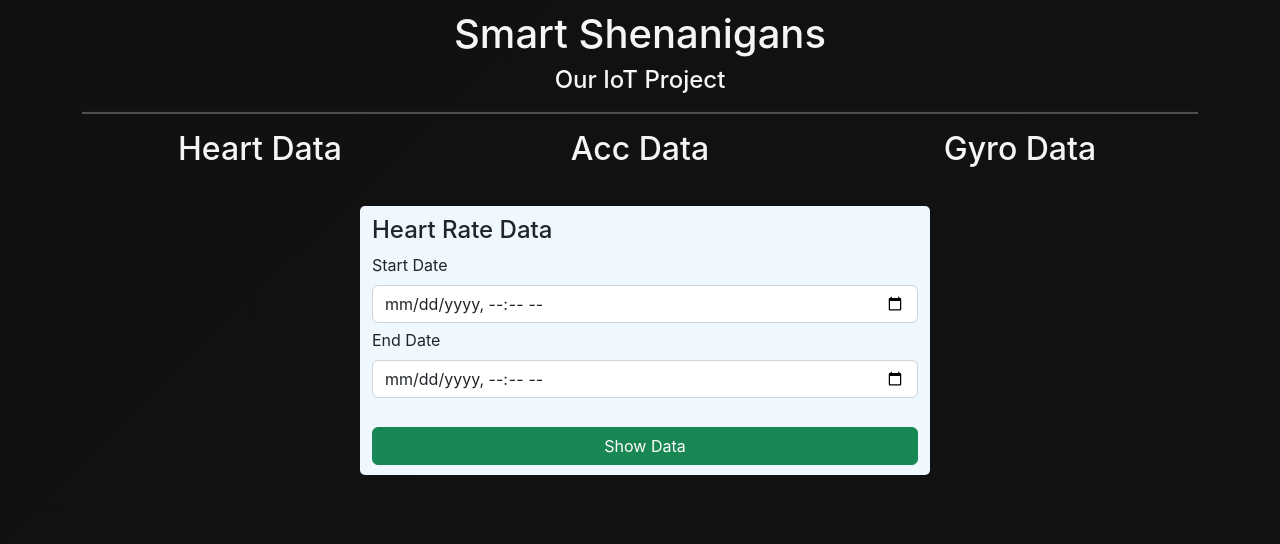
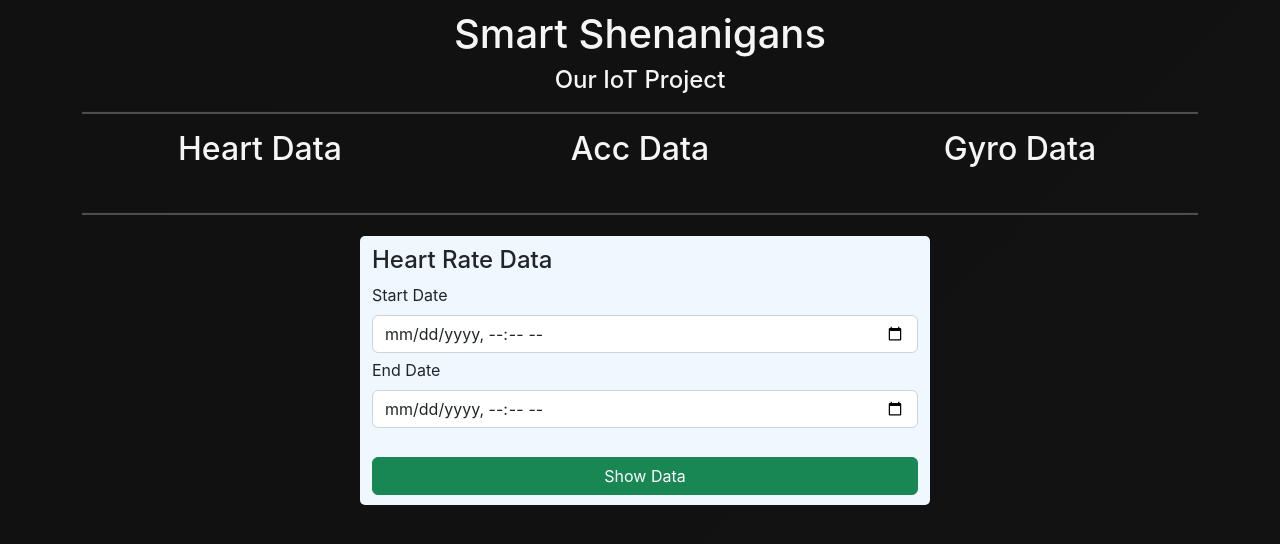
Before and after one commit to TUNI-Projects/TUNI-IoT-Frontend, a React (Create React App) app: page / in a window 1280 px wide. Shown: the top 544 px of the page. Built offline with nearby package versions, Linux system fonts and the light colour scheme.

Commit message:
hr added on dashboard, padding changed to 5px

```diff
--- a/src/component/dashboard.js
+++ b/src/component/dashboard.js
@@ -94,9 +94,10 @@ class Dashboard extends React.Component {
       // don't add anything in the parent div
       <div>
         <Navigation status={this.showForm}></Navigation>
+        <hr style={{ height: "3px", backgroundColor: "white" }} />
         {/* ---------------------------------------- */}
 
-        <div className="row" style={{paddingTop: "10px"}}>
+        <div className="row" style={{paddingTop: "5px"}}>
           <div className="col-md-3"></div>
           <div className="col-md-6 white-col">
             {this.state.showHeart && (
--- a/src/component/sub/heart.js
+++ b/src/component/sub/heart.js
@@ -94,7 +94,7 @@ class HeartRecordView extends React.Component {
 
     return (
       <div>
-        <hr style={{ height: "5px", backgroundColor: "white" }} />
+        <hr style={{ height: "3px", backgroundColor: "white" }} />
         {this.state.isError && (
           <div className="row">
             <p className="h5" style={{ color: "whitesmoke" }} align="center">
```
